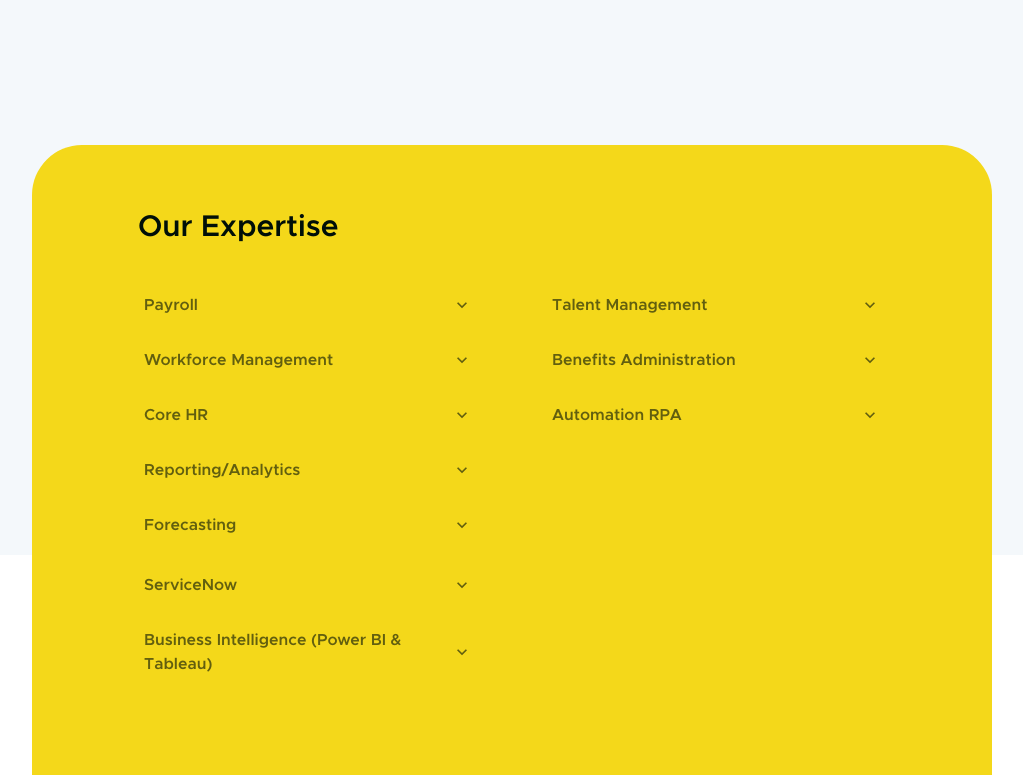
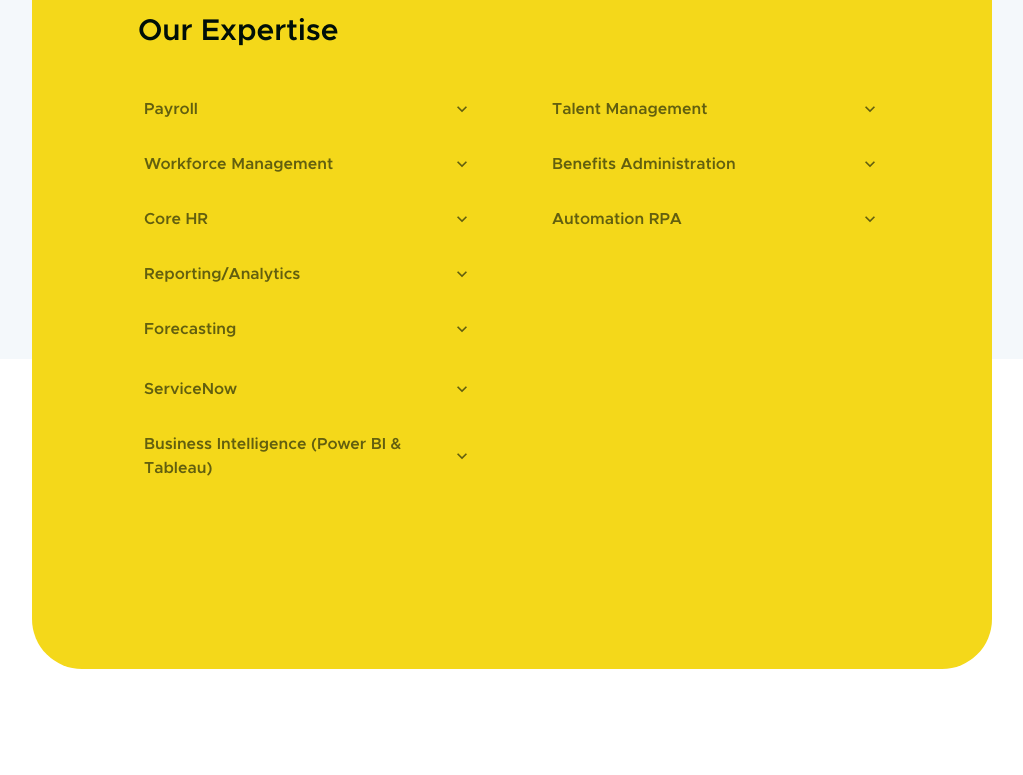
Before and after one commit to frontendninja10/overhol, a React (Vite) app: page / in a window 1280 px wide. Shown: the part 1525-2300 px from the top of the page, without its empty margins (128-1151 px from the left). Built offline with nearby package versions, Linux system fonts and the light colour scheme.

Commit message:
Fix: spacing between sections

```diff
--- a/src/App.jsx
+++ b/src/App.jsx
@@ -65,9 +65,9 @@
       <Box
         bgColor={"#fff"}
         style={{ backgroundImage: `url(/bottom-semi-circle.svg)` }}
-        backgroundSize={"150px"}
+        backgroundSize={{ base: "150px", md: "250px" }}
         backgroundRepeat={"no-repeat"}
-        backgroundPosition={"right 45%"}
+        backgroundPosition={"right 47%"}
       >
         <Experience />
         <AboutUs />
--- a/src/components/AboutUs.jsx
+++ b/src/components/AboutUs.jsx
@@ -26,8 +26,7 @@
   return (
     <Flex
       px={{ base: "1em", md: "10em" }}
-      pt={"80px"}
-      pb={"100px"}
+      pb={"50px"}
       flexDir={"column"}
       id="about"
     >
@@ -57,7 +56,7 @@
         </Box>
         <Image src={aboutUsImg} />
       </Flex>
-      <Text mt={"100px"} mb={"60px"} w={{ base: "100%", md: "70%" }}>
+      <Text mt={"50px"} mb={"60px"}>
         Our consultants have extensive experience helping clients achieve their
         transformation objectives. Over the course of their careers, they have
         partnered with;
--- a/src/components/ContactUs.jsx
+++ b/src/components/ContactUs.jsx
@@ -10,7 +10,6 @@
   return (
     <Flex
       px={{ base: "1em", md: "10em" }}
-      pt={"100px"}
       bgColor={"white"}
       justifyContent={"space-between"}
       flexDir={{ base: "column", md: "unset" }}
--- a/src/components/Experience.jsx
+++ b/src/components/Experience.jsx
@@ -22,7 +22,7 @@
       mt={{ base: "750px", md: "300px" }}
       flexDir={"column"}
       backgroundColor={"#fff"}
-      pb={"100px"}
+      pb={"70px"}
     >
       <Heading
         as={"h2"}
--- a/src/components/Expertise.jsx
+++ b/src/components/Expertise.jsx
@@ -20,7 +20,7 @@
       color={"#000F08"}
       alignItems={"center"}
       mb={{ base: "-750px", md: "-650px" }}
-      mt={{ base: "-200px", md: "unset" }}
+      mt={{ base: "-200px", md: "-100px" }}
       bgColor={"#f4f8fb"}
     >
       <Flex
--- a/src/components/Navigation.jsx
+++ b/src/components/Navigation.jsx
@@ -60,6 +60,26 @@
             >
               <Link
                 _hover={{ textDecoration: "none" }}
+                data-target="services"
+                onClick={(e) => {
+                  e.preventDefault();
+                  onClose();
+                  const target = document.querySelector(
+                    `[id="${e.target.dataset.target}"]`
+                  );
+                  const offset = -70; // change this value to adjust the scroll position
+                  setTimeout(() => {
+                    window.scrollTo({
+                      top: target.offsetTop + offset,
+                      behavior: "smooth",
+                    });
+                  }, 200);
+                }}
+              >
+                Our Services
+              </Link>
+              <Link
+                _hover={{ textDecoration: "none" }}
                 data-target="about"
                 onClick={(e) => {
                   e.preventDefault();
@@ -78,26 +98,7 @@
               >
                 About Us
               </Link>
-              <Link
-                _hover={{ textDecoration: "none" }}
-                data-target="services"
-                onClick={(e) => {
-                  e.preventDefault();
-                  onClose();
-                  const target = document.querySelector(
-                    `[id="${e.target.dataset.target}"]`
-                  );
-                  const offset = -70; // change this value to adjust the scroll position
-                  setTimeout(() => {
-                    window.scrollTo({
-                      top: target.offsetTop + offset,
-                      behavior: "smooth",
-                    });
-                  }, 200);
-                }}
-              >
-                Our Services
-              </Link>
+
               <Link
                 _hover={{ textDecoration: "none" }}
                 onClick={handleShowCareerModal}
@@ -144,6 +145,25 @@
                   <DrawerBody>
                     <VStack spacing="2em">
                       <Link
+                        data-target="services"
+                        onClick={(e) => {
+                          e.preventDefault();
+                          onClose();
+                          const target = document.querySelector(
+                            `[id="${e.target.dataset.target}"]`
+                          );
+                          const offset = -70; // change this value to adjust the scroll position
+                          setTimeout(() => {
+                            window.scrollTo({
+                              top: target.offsetTop + offset,
+                              behavior: "smooth",
+                            });
+                          }, 200);
+                        }}
+                      >
+                        Our Services
+                      </Link>
+                      <Link
                         data-target="about"
                         onClick={(e) => {
                           e.preventDefault();
@@ -162,25 +182,7 @@
                       >
                         About Us
                       </Link>
-                      <Link
-                        data-target="services"
-                        onClick={(e) => {
-                          e.preventDefault();
-                          onClose();
-                          const target = document.querySelector(
-                            `[id="${e.target.dataset.target}"]`
-                          );
-                          const offset = -70; // change this value to adjust the scroll position
-                          setTimeout(() => {
-                            window.scrollTo({
-                              top: target.offsetTop + offset,
-                              behavior: "smooth",
-                            });
-                          }, 200);
-                        }}
-                      >
-                        Our Services
-                      </Link>
+
                       <Link onClick={handleShowCareerModal}>Careers</Link>
                       <Link onClick={handleShowConsultantModal}>
                         Need a Contractor
--- a/src/components/Services.jsx
+++ b/src/components/Services.jsx
@@ -17,7 +17,7 @@
   return (
     <Flex
       px={{ base: "1em", md: "10em" }}
-      mt={{ base: "6em", md: "10em" }}
+      mt={{ base: "6em", md: "4em" }}
       h={{ base: "150vh", md: "100vh" }}
       flexDirection={"column"}
       mb={"40px"}
```
